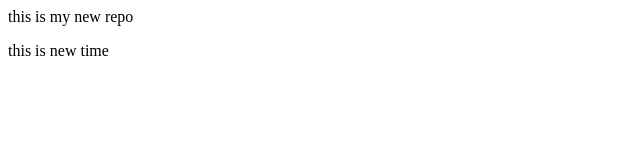
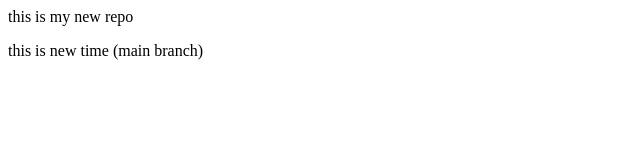
Before and after one commit to saini-priyanka/localrepo, a plain HTML site: page index.html in a window 1280 px wide. Shown: the full height of the page, 0-640 px from the left. Drawn offline with Linux system fonts and the light colour scheme.

Commit message:
add main branch

```diff
--- a/index.html
+++ b/index.html
@@ -1,2 +1,2 @@
 <p>this is my new repo</p>
-<p>this is new time</p>
+<p>this is new time (main branch)</p>
```
